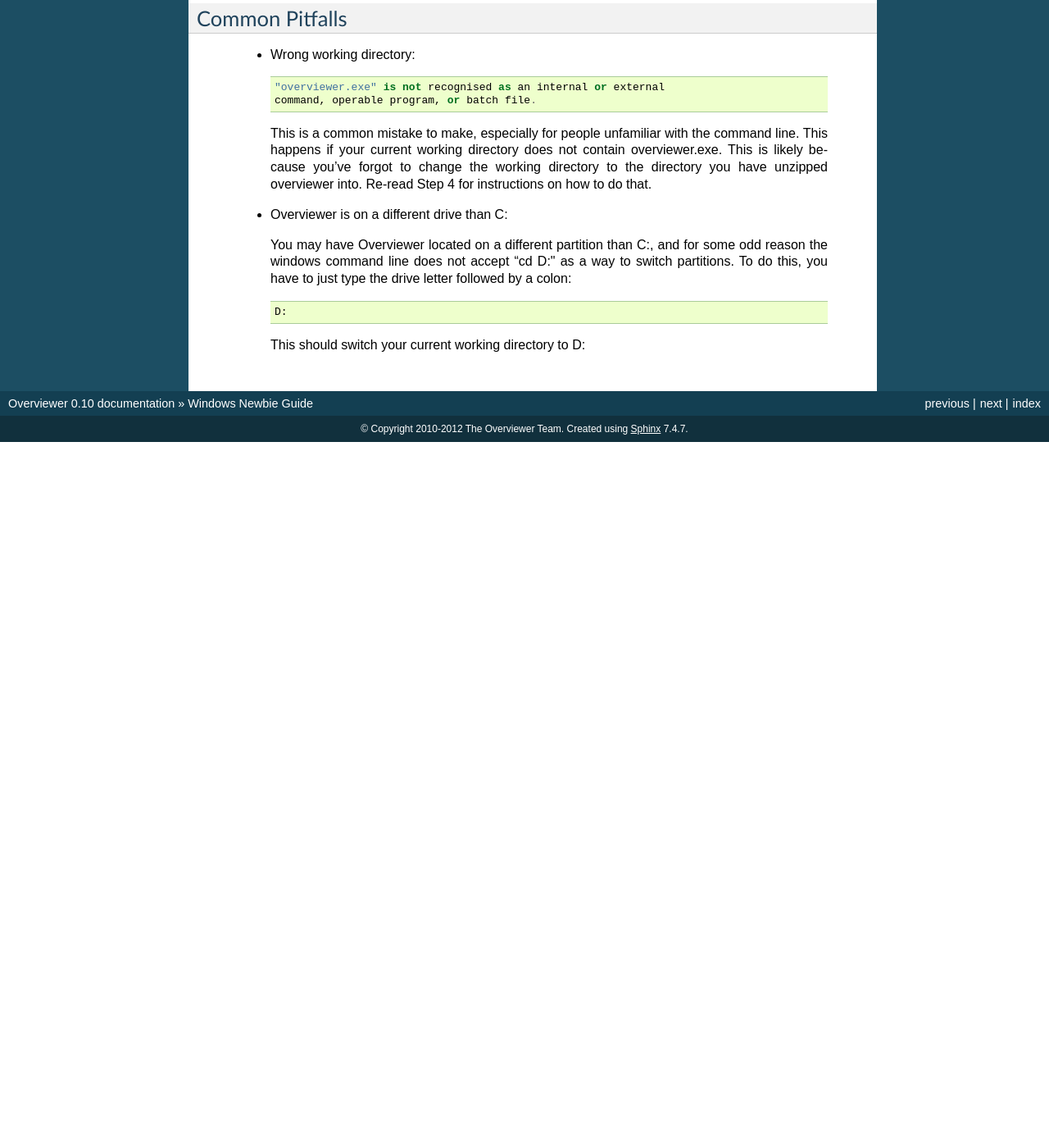
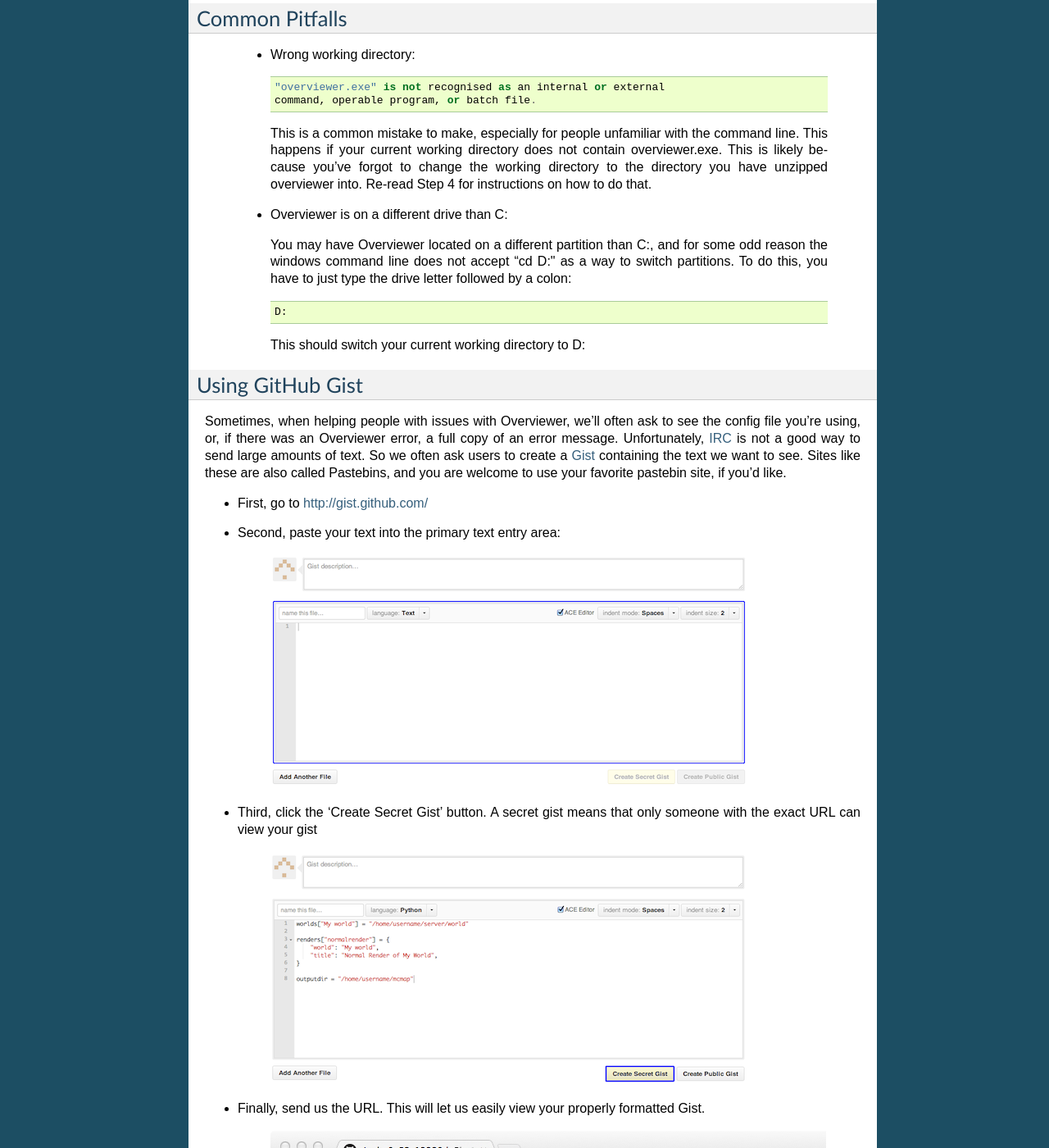
Before and after one commit to overviewer/Minecraft-Overviewer, a Sphinx documentation site: the page built from docs/win_tut/windowsguide.rst, in a window 1280 px wide and 1400 px high, scrolled down 4903 px. Shown: the whole window at 82% size. Built offline with Sphinx 7.4.7, drawn with Linux system fonts in a browser that asks for light colours; before the commit the page ends 5442 px from its top, so only the background shows below that.

Commit message:
Some initial docs on how to use gist

```diff
--- a/docs/win_tut/windowsguide.rst
+++ b/docs/win_tut/windowsguide.rst
@@ -168,3 +168,30 @@
             D:
 
        This should switch your current working directory to D:\
+
+
+Using GitHub Gist
+-----------------
+
+Sometimes, when helping people with issues with Overviewer, we'll often
+ask to see the config file you're using, or, if there was an Overviewer
+error, a full copy of an error message.   Unfortunately, `IRC <http://overviewer.org/irc/>`_
+is not a good way to send large amounts of text.  So we often ask users
+to create a `Gist <http://gist.github.com/>`_ containing the text we want
+to see.  Sites like these are also called Pastebins, and you are welcome
+to use your favorite pastebin site, if you'd like.
+
+* First, go to http://gist.github.com/
+
+* Second, paste your text into the primary text entry area:
+
+    .. image:: gist1.png
+
+* Third, click the 'Create Secret Gist' button.  A secret gist means that
+  only someone with the exact URL can view your gist
+
+    .. image:: gist2.png
+
+* Finally, send us the URL.  This will let us easily view your properly formatted Gist.
+
+    .. image:: gist3.png
```
Also changed, not shown: docs/win_tut/gist1.png (added), docs/win_tut/gist2.png (added), docs/win_tut/gist3.png (added).
